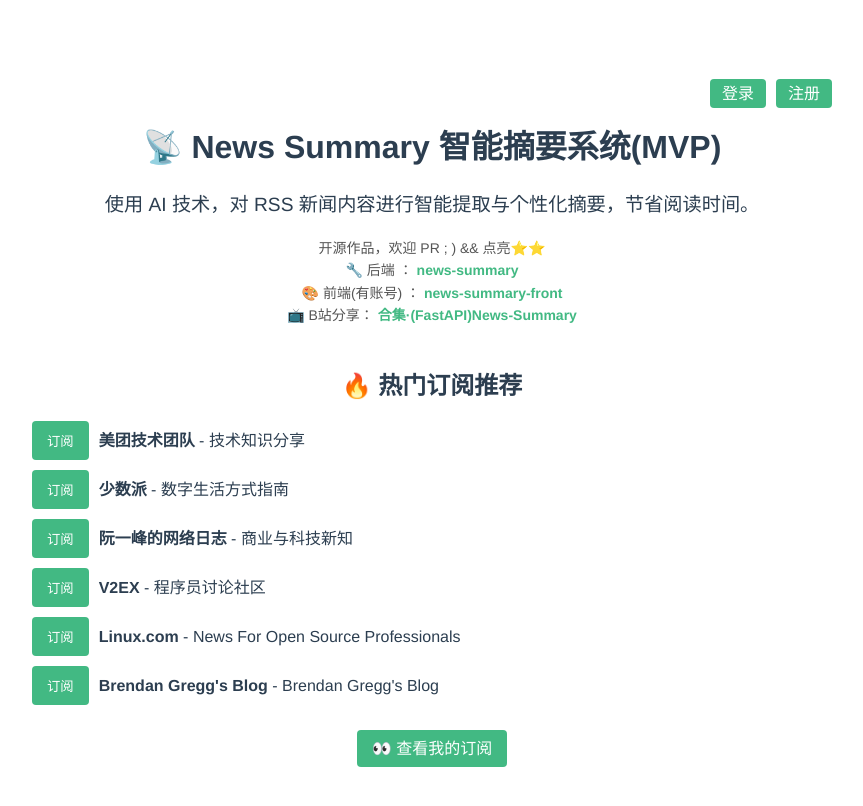
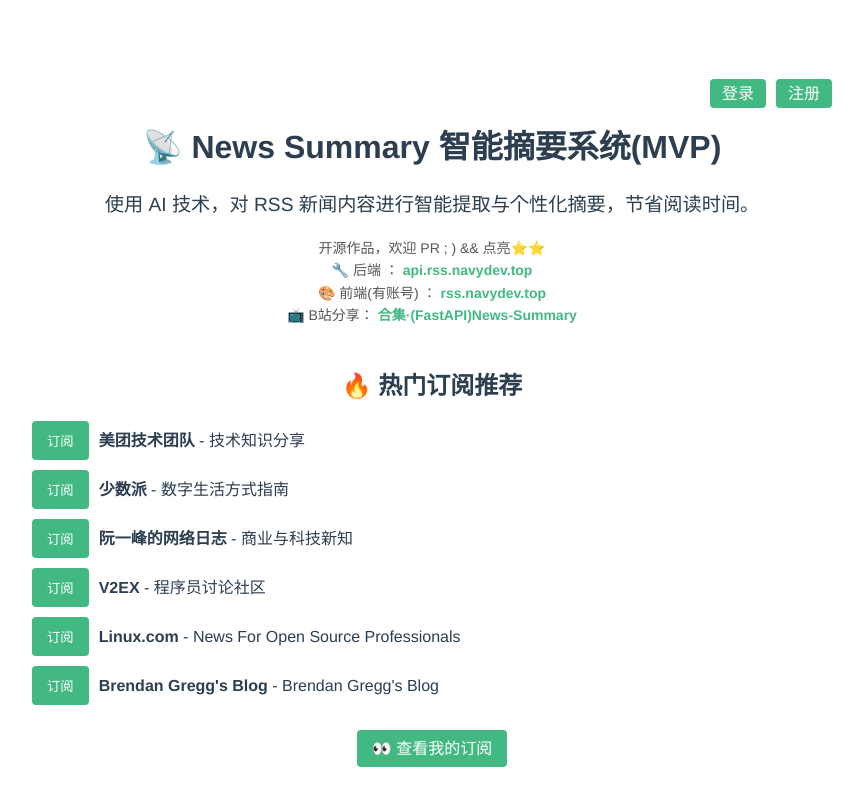
Before and after one commit to wsgggws/rss.navydev.top, a Vue app: page / in a window 1280 px wide. Shown: the whole page, without its empty margins (208-1071 px from the left). Built offline with nearby package versions, Linux system fonts and the light colour scheme; no server answers.

Commit message:
feat: update repo name

```diff
--- a/src/views/Home.vue
+++ b/src/views/Home.vue
@@ -24,15 +24,15 @@
       🔧 后端
       <span v-if="backendStarCount !== null">⭐ {{ backendStarCount }}</span
       >：
-      <a href="https://github.com/wsgggws/news-summary" target="_blank">
-        news-summary</a
+      <a href="https://github.com/wsgggws/api.rss.navydev.top" target="_blank">
+        api.rss.navydev.top</a
       ><br />
 
       🎨 前端(有账号)
       <span v-if="frontendStarCount !== null">⭐ {{ frontendStarCount }}</span
       >：
-      <a href="https://github.com/wsgggws/news-summary-front" target="_blank">
-        news-summary-front</a
+      <a href="https://github.com/wsgggws/rss.navydev.top" target="_blank">
+        rss.navydev.top</a
       ><br />
 
       📺 B站分享：
```
